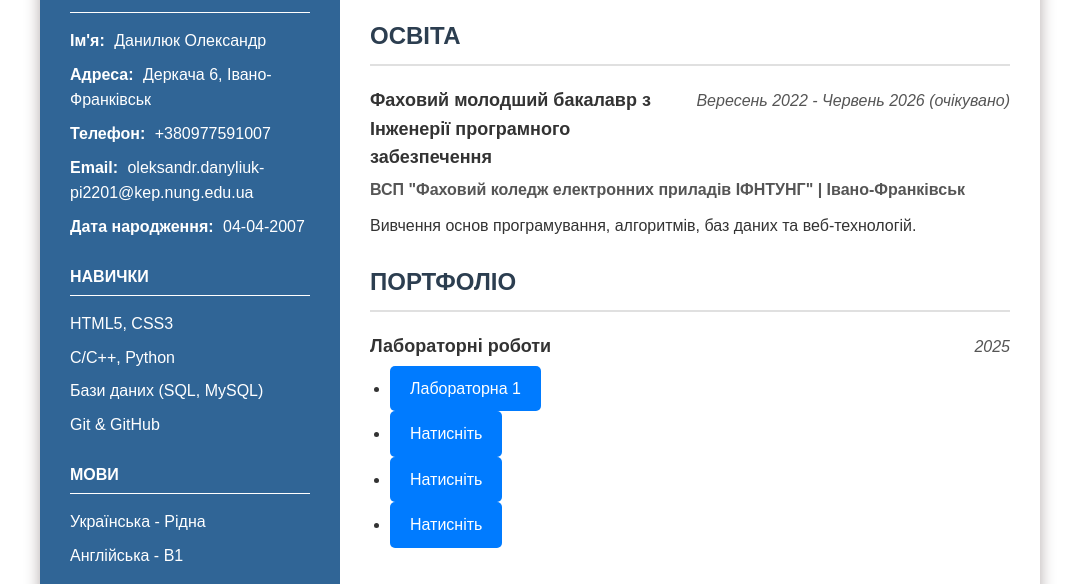
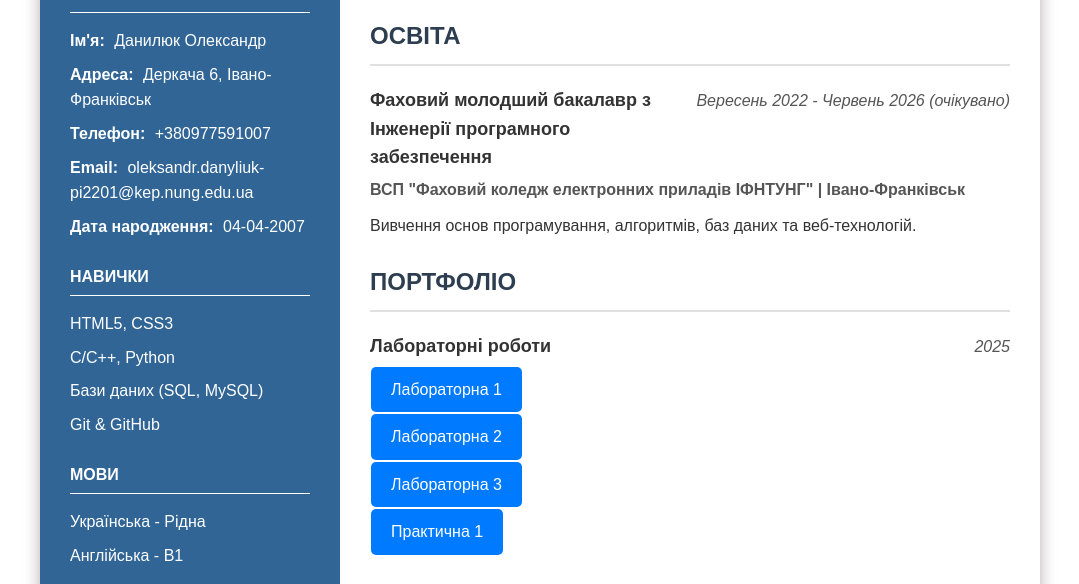
Before and after one commit to pacchetto/pacchetto.github.io, a plain HTML site: page index.html in a window 1280 px wide. Shown: the part 216-800 px from the top of the page, without its empty margins (100-1179 px from the left). Drawn offline with Linux system fonts and the light colour scheme.

Commit message:
Add files via upload

```diff
--- a/index.html
+++ b/index.html
@@ -79,12 +79,10 @@
                         <h4 class="entry-title">Лабораторні роботи</h4>
                         <span class="entry-dates">2025</span>
                     </div>
-                        <ul>
-                            <li><p><a href="pacchetto.github.io/lr1/index.html" class="btn">Лабораторна 1</a></p> </li>
-                            <li><p><a href="pacchetto.github.io/lr2/index.html" class="btn">Натисніть</a></p> </li>
-                            <li><p><a href="pacchetto.github.io/lr3/article.html" class="btn">Натисніть</a></p> </li>
-                            <li><p><a href="pacchetto.github.io/pr1/index.html" class="btn">Натисніть</a></p> </li>
-                        </ul>
+                        <p><a href="pacchetto.github.io/lr1/index.html" class="btn">Лабораторна 1</a></p>
+                        <p><a href="pacchetto.github.io/lr2/index.html" class="btn">Лабораторна 2</a></p>
+                        <p><a href="pacchetto.github.io/lr3/article.html" class="btn">Лабораторна 3</a></p>
+                        <p><a href="pacchetto.github.io/pr1/index.html" class="btn">Практична 1</a></p>
                 </div>
             </div>
         </div>
--- a/style.css
+++ b/style.css
@@ -142,6 +142,7 @@ ul {
 .btn {
     display: inline-block;
     padding: 10px 20px;
+    margin: 1px;
     background-color: #007bff; /* синя кнопка */
     color: white;
     text-decoration: none;
```
